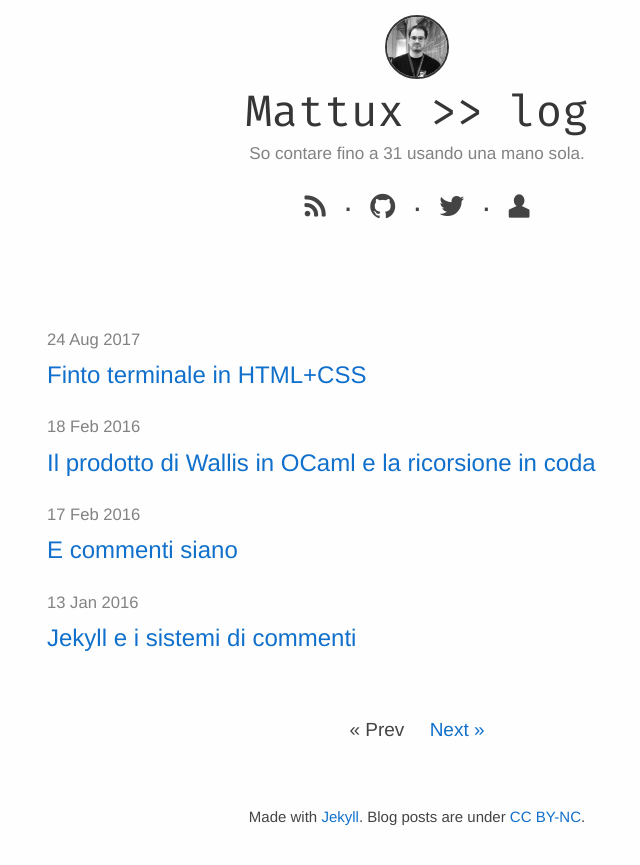
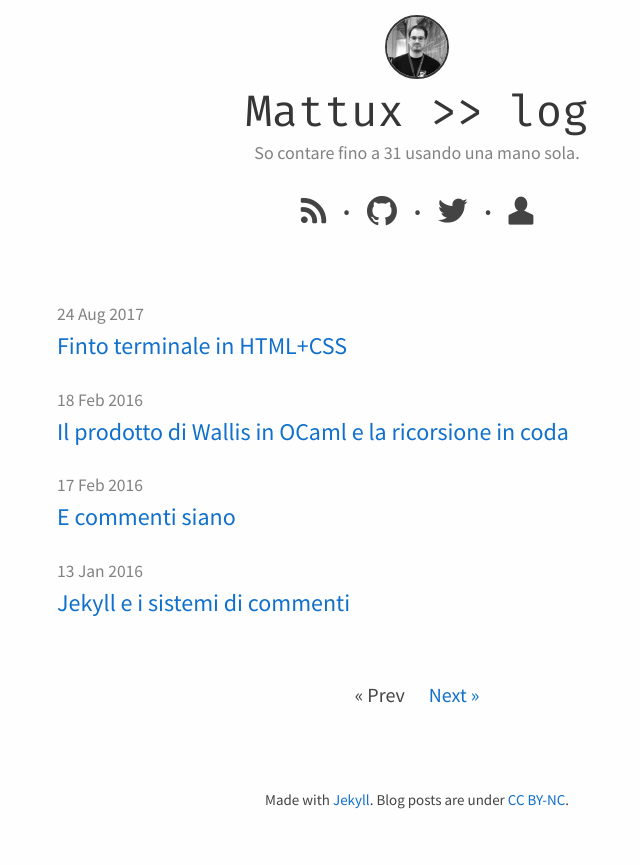
Before and after one commit to mattux/mattux.github.io, a Jekyll site: the page built from index.html, in a window 1280 px wide. Shown: the top 865 px of the page, without its empty margins (223-863 px from the left). Built offline with Jekyll 4.4.1, drawn with Linux system fonts in a browser that asks for light colours; some web fonts are replaced; the list of posts is cut into pages by our own code; comment, search, counter and statistics services are not loaded.

Commit message:
improve readability

```diff
--- a/_sass/_base.scss
+++ b/_sass/_base.scss
@@ -141,7 +141,6 @@ pre {
         border: 0;
         padding-right: 0;
         padding-left: 0;
-
     }
 }
 
--- a/_sass/_layout.scss
+++ b/_sass/_layout.scss
@@ -7,7 +7,7 @@
     text-align: center;
 
     padding-top:15px;
-    padding-bottom: 60px;
+    padding-bottom: 20px;
 }
 
 
@@ -94,7 +94,7 @@
 }
 
 #header-links {
-    font-size: 2rem;
+    font-size: 2.4rem;
 
     a {
         color: $text-color;
@@ -302,9 +302,9 @@ img.avatar {
       font-size: $base-font-size;
     }
 
-    p {
-      margin-bottom:$spacing-unit;
-    }
+    //p {
+    //  margin-bottom:$spacing-unit;
+    //}
 
     img {
       border-radius: 2px;
--- a/css/main.scss
+++ b/css/main.scss
@@ -4,17 +4,18 @@
 @charset "utf-8";
 
 // Font
-@import "http://fonts.googleapis.com/css?family=Fira+Sans+Condensed|Fira+Mono";
+//@import "http://fonts.googleapis.com/css?family=Fira+Sans+Condensed|Fira+Mono";
+@import "http://fonts.googleapis.com/css?family=Source+Sans+Pro|Fira+Mono";
 
 // Our variables
-$base-font-family: "Fira Sans Condensed", Helvetica, Arial, sans-serif;
-$base-font-size:   19px;
+$base-font-family: "Source Sans Pro", Helvetica, Arial, sans-serif;
+$base-font-size:   20px;
 $small-font-size:  $base-font-size * 0.875;
-$base-line-height: 1.6;
+$base-line-height: 1.4;
 
 $mono-font-family: "Fira Mono";
 
-$spacing-unit:     30px;
+$spacing-unit:     40px;
 
 $background-color: #fefefe;
 $brand-color:      #1070cb;
```
